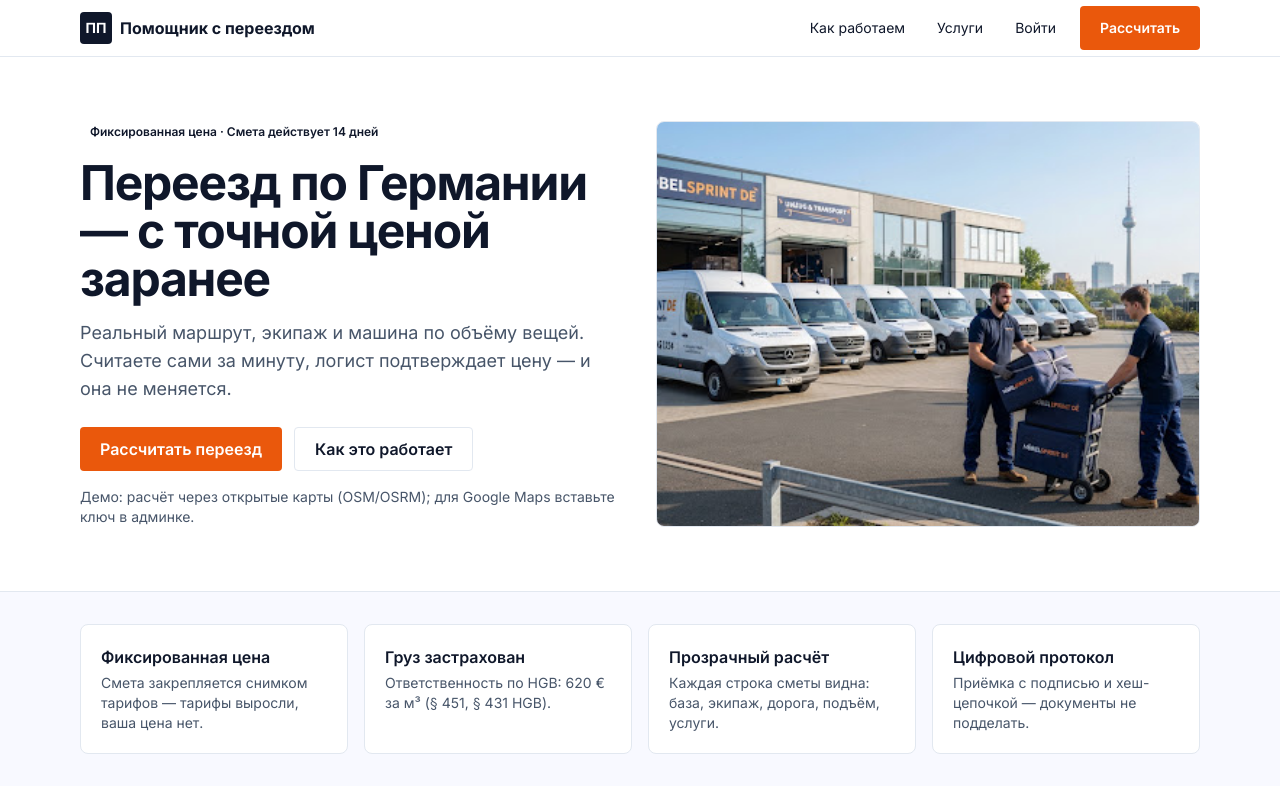
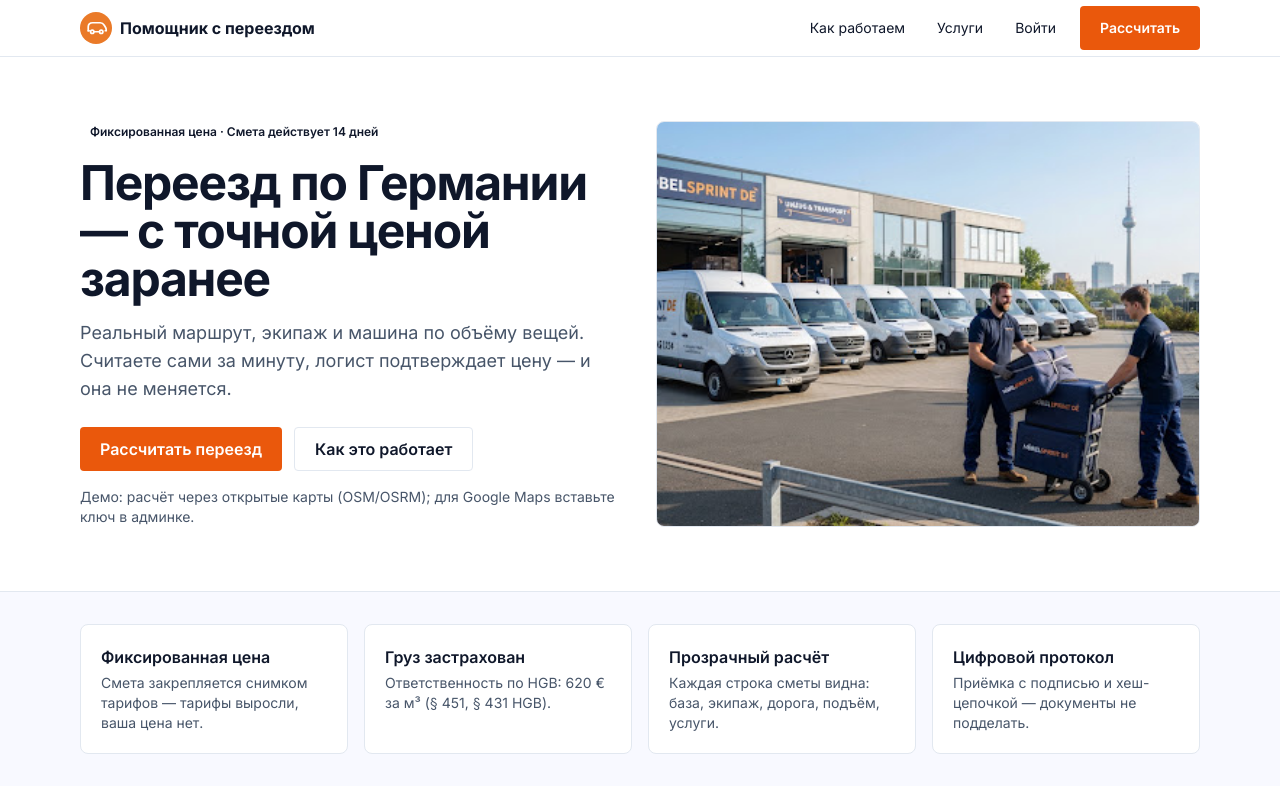
Before and after one commit to Tor2024/Umzug, a Next.js app: page / in a window 1280 px wide. Shown: the top 800 px of the page. Built offline with nearby package versions, Linux system fonts and the light colour scheme.

Commit message:
feat: van logo in orange circle (favicon + header)

```diff
--- a/src/components/site-chrome.tsx
+++ b/src/components/site-chrome.tsx
@@ -6,7 +6,17 @@ export function SiteHeader() {
     <header className="sticky top-0 z-30 border-b border-line bg-white/95 backdrop-blur">
       <div className="mx-auto flex h-14 max-w-6xl items-center justify-between px-4">
         <Link href="/" className="flex items-center gap-2 font-bold">
-          <span className="flex size-8 items-center justify-center rounded-base bg-primary text-sm text-white">ПП</span>
+          {/* Логотип: фургон в оранжевом круге (совпадает с favicon) */}
+          <svg className="size-8 shrink-0" viewBox="0 0 64 64" aria-hidden="true">
+            <circle cx="32" cy="32" r="32" fill="#EA7A28"/>
+            <g transform="translate(13.5,17.5)" stroke="#ffffff" fill="none" stroke-width="3.4" stroke-linecap="round" stroke-linejoin="round">
+              <path d="M 3 20 L 3 12 Q 3 4 12 4 L 27 4 Q 32 4 35 9 L 38 14 Q 39 16 39 20 L 37 20"/>
+              <path d="M 3 20 L 5 20"/>
+              <circle cx="11" cy="22" r="3.4"/>
+              <circle cx="29" cy="22" r="3.4"/>
+              <path d="M 15 22 L 25 22"/>
+            </g>
+          </svg>
           <span className="hidden sm:inline">Помощник с переездом</span>
         </Link>
         <nav className="flex items-center gap-1 text-sm sm:gap-4">
```
Also changed, not shown: src/app/icon.svg (added).
